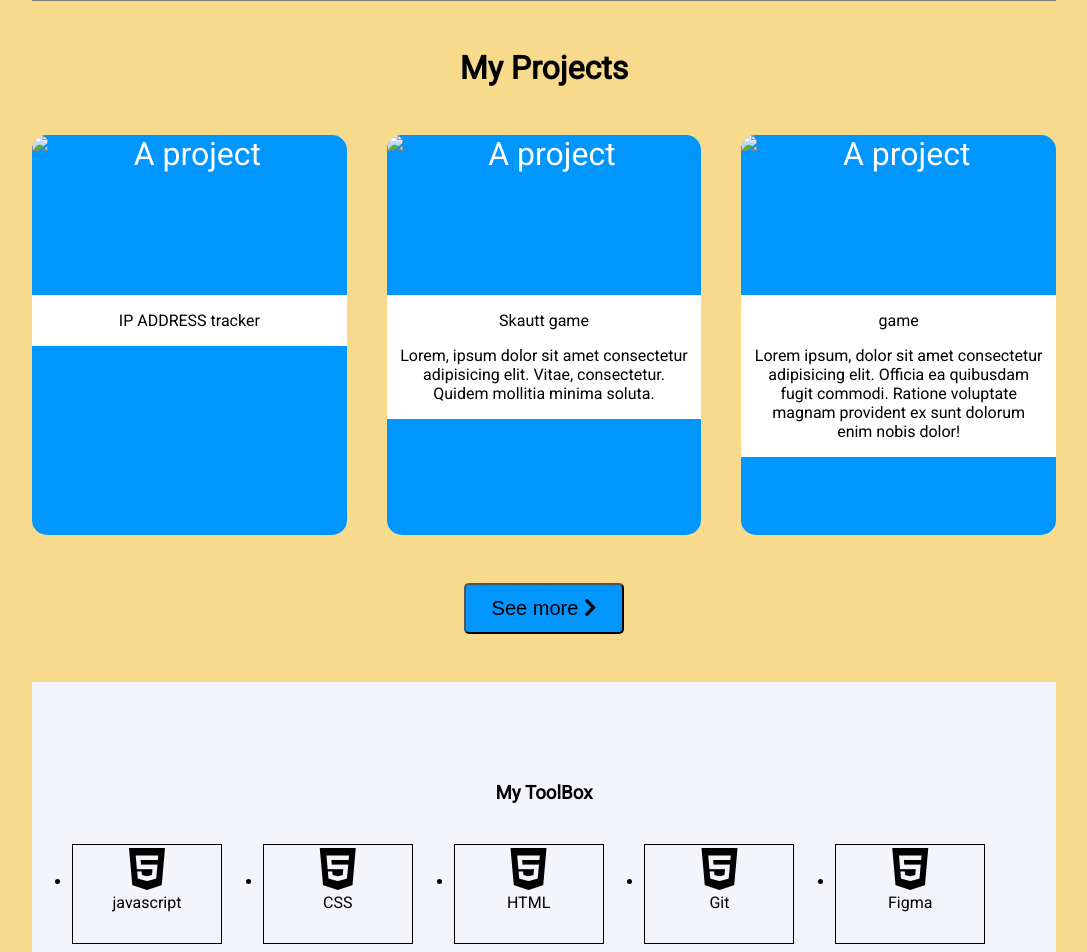
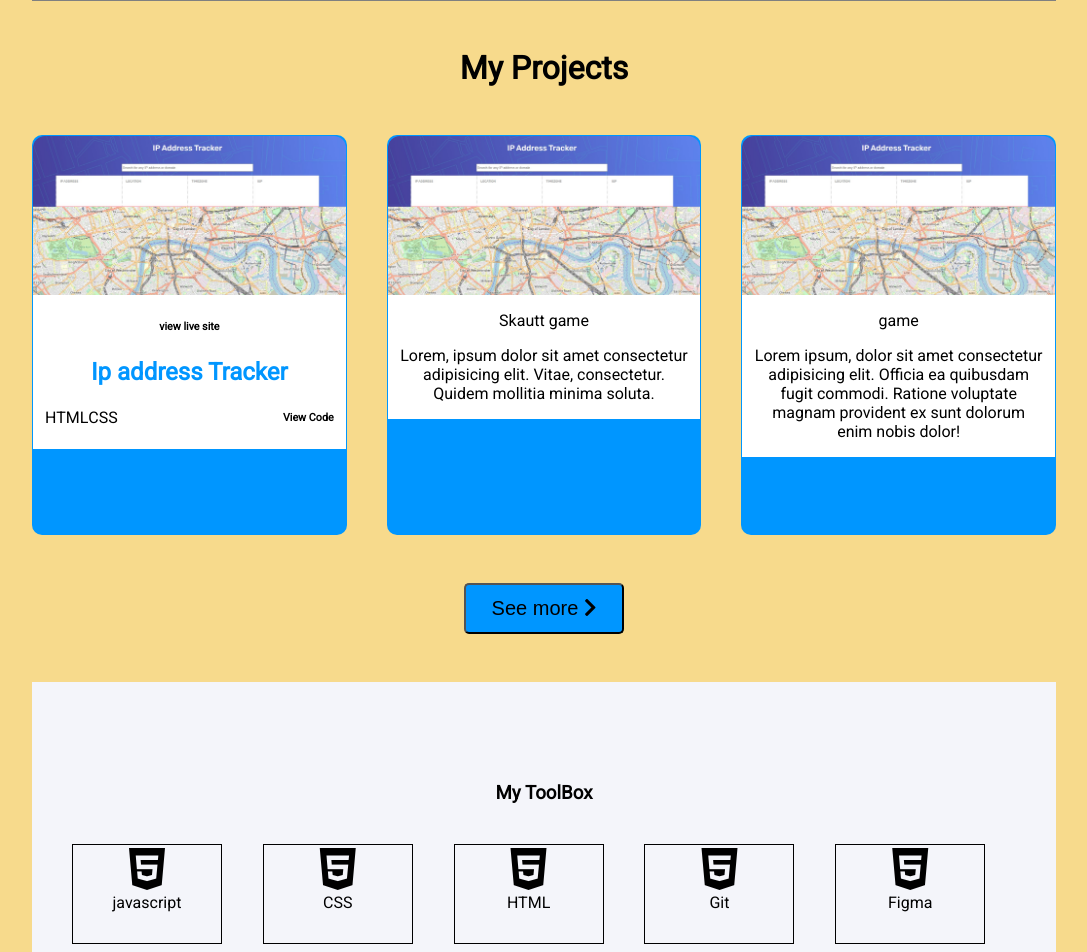
Before and after one commit to kennsawyerr/portfolio-html-and-css, a plain HTML site: page index.html in a window 1280 px wide. Shown: the part 600-1552 px from the top of the page, without its empty margins (96-1183 px from the left). Drawn offline with Linux system fonts and the light colour scheme.

Commit message:
modified:   index.html 	modified:   index.js modified:   style.css

```diff
--- a/index.html
+++ b/index.html
@@ -74,14 +74,23 @@
 
 
 
-                <li href="" class="project-preview"><img src="loremImg.jpg" alt="A project">
-                  <div class="text"><p>IP ADDRESS tracker</p></div>
+                <li href="" class="project-preview">
+                  <img src="Images/loremImg.jpg" alt="A project">
 
+                    <div class="text">
+                      <h6>view live site</h6>
+                      <h2>Ip address Tracker</h2>
+                      <div class="flex">
+                        <div class="html">HTML</div>
+                        <div class="css marginRight">CSS</div>
 
+                        <div class="codeLink"><h6>View Code</h6></div>
+                      </div>
+                    </div>
                 </li>
 
 
-                <li  class="project-preview"><img src="loremImg.jpg" alt="A project">
+                <li  class="project-preview"><img src="Images/loremImg.jpg" alt="A project">
                   <div class="text">
                     <p>Skautt game</p>
                     <p>Lorem, ipsum dolor sit amet consectetur adipisicing elit. Vitae, consectetur. Quidem mollitia minima soluta.</p>
@@ -89,7 +98,7 @@
                 </li>
 
 
-                    <li href=""  class="project-preview"><img src="loremImg.jpg" alt="A project">
+                    <li href=""  class="project-preview"><img src="Images/loremImg.jpg" alt="A project">
                       <div class="text">
                         <p> game</p>
                       <p>Lorem ipsum, dolor sit amet consectetur adipisicing elit. Officia ea quibusdam fugit commodi. Ratione voluptate magnam provident ex sunt dolorum enim nobis dolor!</p>
--- a/style.css
+++ b/style.css
@@ -30,6 +30,10 @@
     text-transform: uppercase;
   }
 
+  img{
+    width: 100%;
+  }
+
   body {
     margin: 0;
     padding: 0;
@@ -38,8 +42,35 @@
     font-family: 'Roboto', sans-serif;
   }
 
+
+  ul{
+    box-sizing: border-box;
+    list-style: none;
+  }
+
+
+  li:hover {
+    border: 0.5px dashed green;
+  }
+
+  li{
+    border: 1px solid transparent;
+  }
+
+
+  section {
+    height: fit-content;
+    width: 100%;
+    border-bottom: 1px solid grey;
+  }
+
+  section:nth-of-type(2) {
+    border-bottom: none;
+  }
+
   html {
     scroll-behavior: smooth;
+    user-select: none;
   }
 
   h1, h2, h3, h4, ul {
@@ -63,7 +94,6 @@
 
 
 
-
   /* Utilities */
 
   .logo{
@@ -77,6 +107,9 @@
 
   }
 
+  .marginRight{
+    margin-right: auto;
+  }
   .container {
     width: 80%;
     max-width: 1100px;
@@ -91,6 +124,41 @@
     justify-content: center;
     background-color: var(--bg);
   }
+
+
+
+
+  /* Developer Section */
+  h1 {
+    font-size: 3rem;
+  }
+
+  .developer-about {
+    width: 62%;
+  }
+
+
+  .hero-img {
+    border-radius: 8px;
+    width: 50%;
+    height: 400px;
+    object-fit: cover;
+
+  }
+
+  .shortline {
+    border-top: 20px solid var(--blue);
+    width: 250px;
+    padding-bottom: 3rem;
+  }
+
+  h2 {
+    color: var(--blue);
+  }
+
+
+
+
 
   /* Slideshows */
 
@@ -143,6 +211,8 @@
 
 
   .nav-btn{
+    display: none;
+    position: absolute;
     display: grid;
     align-content: center;
     gap: 10%;
@@ -173,21 +243,16 @@
   }
 
    nav ul {
-    box-sizing: border-box;
-    list-style: none;
+
     display: flex;
     justify-content: flex-end;
-  }
-
-   nav li:hover {
-    border: 0.5px dashed green;
   }
 
    nav li {
     padding: 3px;
     margin: 3px;
     font-size: 1.4rem;
-    border: 1px solid transparent;
+
   }
 
   nav li:active{
@@ -200,53 +265,44 @@
     background-color: #F4F5FA;
   }
 
-  /* Toolbox ends */
+.grid{
+  display: grid;
+  /* grid-template: repeat(2, auto)/ repeat(5, 1fr); */
+  grid-template-columns: repeat(auto-fit, minmax(100px, 1fr));
+  grid-auto-rows: 100px;
+  gap: 10px;
+  padding: 40px;
+  max-width: 1100px;
+}
 
-  /* Developer Section */
-  h1 {
+#tools img{
+  margin:0  auto;
+  margin-bottom: 0;
+ border: 2px solid blue;
+ object-fit: cover;
+}
+
+#tools p{
+
+  text-align: center;
+  margin: 0;
+}
+
+#tools li{
+  border: 1px solid ;
+  max-width: 150px;
+  text-align: center;
+
+}
+
+ #tools .fab{
   font-size: 3rem;
 }
 
-  .developer-about {
-    width: 62%;
-  }
+  /* Toolbox ends */
 
-  #developer-intro {
 
-  }
 
-  img {
-    max-width: 100%;
-  }
-
-  /* Hero Image */
-  .hero-img {
-    border-radius: 8px;
-    width: 50%;
-    height: 400px;
-    object-fit: cover;
-
-  }
-
-  .shortline {
-    border-top: 20px solid var(--blue);
-    width: 250px;
-    padding-bottom: 3rem;
-  }
-
-  section {
-    height: fit-content;
-    width: 100%;
-    border-bottom: 1px solid grey;
-  }
-
-  section:nth-of-type(2) {
-    border-bottom: none;
-  }
-
-  h2 {
-    color: var(--blue);
-  }
 
   /* Projects */
   /* Projects */
@@ -261,13 +317,11 @@
 
   .project-preview {
   background-color: white;
-  /* box-shadow: 0px 8px 6px 0px black; */
   color: #fff;
-  font-size: 2rem;
   text-align: center;
   display: flex;
   flex-direction: column;
-  border-radius: 15px;
+  border-radius: 10px;
   height: 400px;
   min-height: 300px;
   background-color: #0096FF;
@@ -282,7 +336,7 @@
     object-fit: cover;
     max-height: 40%;
     min-height: 40%;
-    border-radius: 15px 15px 0  0;
+    border-radius: 12px 12px 0  0;
   }
 
   #project-section {
@@ -304,13 +358,11 @@ h2 left 0
 languagesUsed left0  flex   view code right
 */
 
-li{
+#project-section li{
   padding: 0;
   margin: 0;
 }
 
-  #project-section p
-{  }
 
   .text{
     overflow: hidden;
@@ -349,46 +401,14 @@ li{
   }
 
 
-/* toolbox */
 
-.grid{
-  display: grid;
-  /* grid-template: repeat(2, auto)/ repeat(5, 1fr); */
-  grid-template-columns: repeat(auto-fit, minmax(100px, 1fr));
-  grid-auto-rows: 100px;
-  gap: 10px;
-  padding: 40px;
-  max-width: 1100px;
-}
-
-#tools img{
-  margin:0  auto;
-  margin-bottom: 0;
- border: 2px solid blue;
- object-fit: cover;
-}
-
-#tools p{
-
-  text-align: center;
-  margin: 0;
-}
-
-#tools li{
-  border: 1px solid ;
-  max-width: 150px;
-  text-align: center;
-
-}
-
- #tools .fab{
-  font-size: 3rem;
-}
 
 /*  */
 /*  */
 /*  */
 /*  */
+
+
   /* Project Page */
   #mainProject .flex {
     gap: 20%;
```
Also changed, not shown: index.js (+0 -7 lines). Lines whose indentation alone changed are shown as unchanged.
